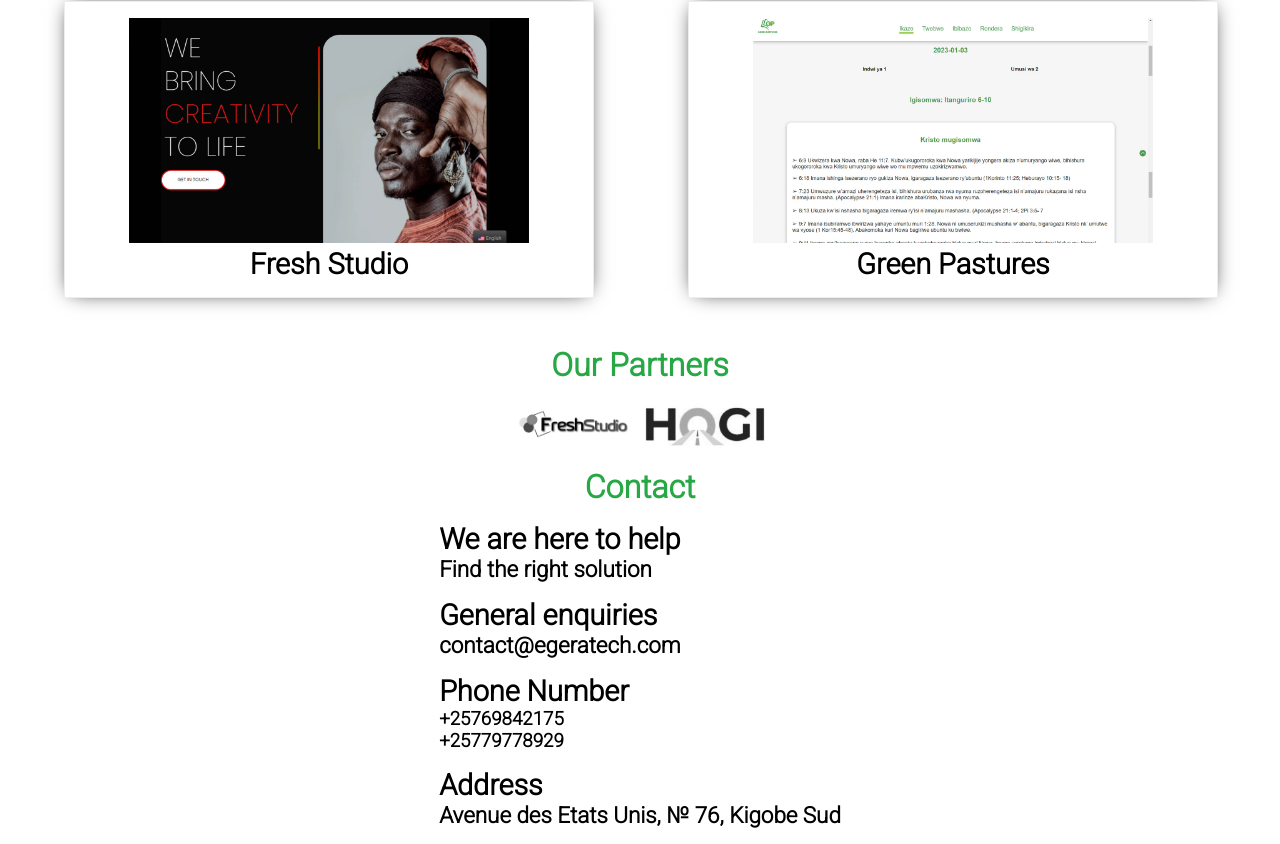
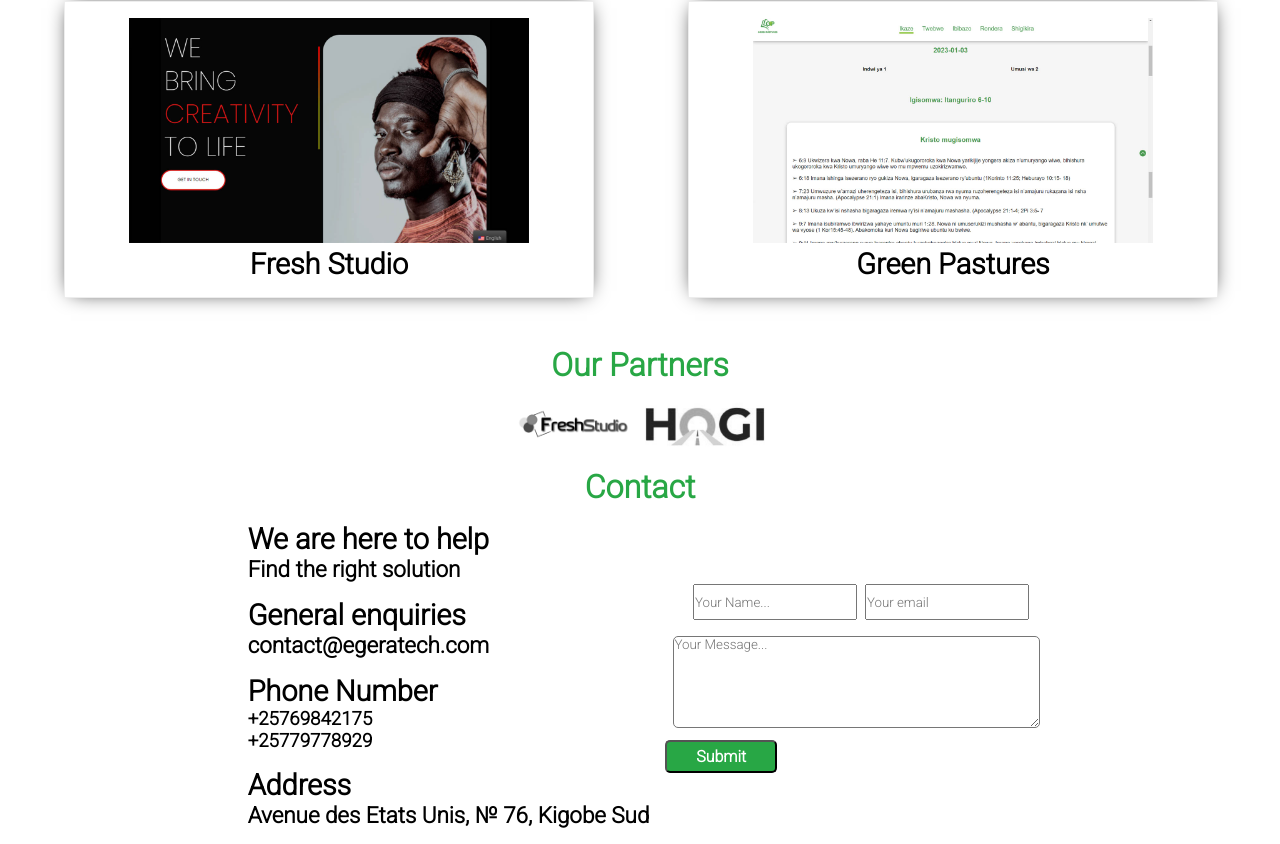
Before and after one commit to ahishakiyeyv/egera-vue, a Vue app: page / in a window 1280 px wide. Shown: the part 2846-3690 px from the top of the page. Built offline with nearby package versions, Linux system fonts and the light colour scheme.

Commit message:
contact form

```diff
--- a/src/components/Contact.vue
+++ b/src/components/Contact.vue
@@ -1,5 +1,6 @@
 <template>
     <section>
+        <!-- <Myttle>Contact</Myttle> -->
         <div class="title">
             <h1 class="title1">Contact</h1>
         </div>
@@ -23,13 +24,36 @@
                     <h3 class="subpara">Avenue des Etats Unis, № 76, Kigobe Sud</h3>
                     </div>
             </div>
-            <div class="sub-container2"></div>
+            <div class="sub-container2">
+                <form method="post">
+                    <div class="div-input">
+                        <div class="input1">
+                            <input type="text" name="name" placeholder="Your Name...">
+                        </div>
+                        <div class="input2">
+                            <input type="text" name="mail..." placeholder="Your email">
+                        </div>
+                    </div>
+                    <textarea class="txtarea"  cols="50" rows="6" placeholder="Your Message..."></textarea><br>
+                    <button>Submit</button>
+                </form>
+
+            </div>
         </div>
     </section>
 </template>
 <script>
+// import OurTitle from '@/components/OurTitle.vue'
+// import Myttle from '@/components/Myttle.vue'
+// export default {
+//    name:'Contact',
+//    component: {
+//     Myttle
+//    }
 
+// }
 </script>
+
 <style scoped>
 .title1{
     text-align: center;
@@ -59,4 +83,33 @@
     text-decoration: none;
     color:#000;
 }
+/*=================================*/
+
+.div-input{
+    display:flex;
+    justify-content: center;
+    align-items: center;
+    flex-wrap: wrap;
+}
+.input1 input{
+    width:10rem;
+    height:2rem;
+    margin:.5rem;
+}
+.input2 input{
+     width:10rem;
+    height:2rem;
+}
+.txtarea{
+    margin:.5rem;
+    border-radius:5px;
+}
+button{
+    background:#28A745;
+    color:#fff;
+    font-size:1rem;
+    font-weight:600;
+    border-radius:5px;
+    padding:.3rem 1.8rem;
+}
 </style>
--- /dev/null
+++ b/src/components/Myttle.vue
@@ -0,0 +1,12 @@
+<template>
+    <h1>
+        <slot></slot>
+    </h1>
+</template>
+<style scoped>
+h1{
+    text-align: center;
+    font-size:2rem;
+    color:#28A745;
+}
+</style>
--- /dev/null
+++ b/src/components/OurTitle.vue
@@ -0,0 +1,16 @@
+<template>
+    <h1>
+        <slot></slot>
+    </h1>
+</template>
+<script>
+
+</script>
+
+<style scoped>
+h1{
+    text-align: center;
+    font-size:2rem;
+    color:#28A745;
+}
+</style>
```
